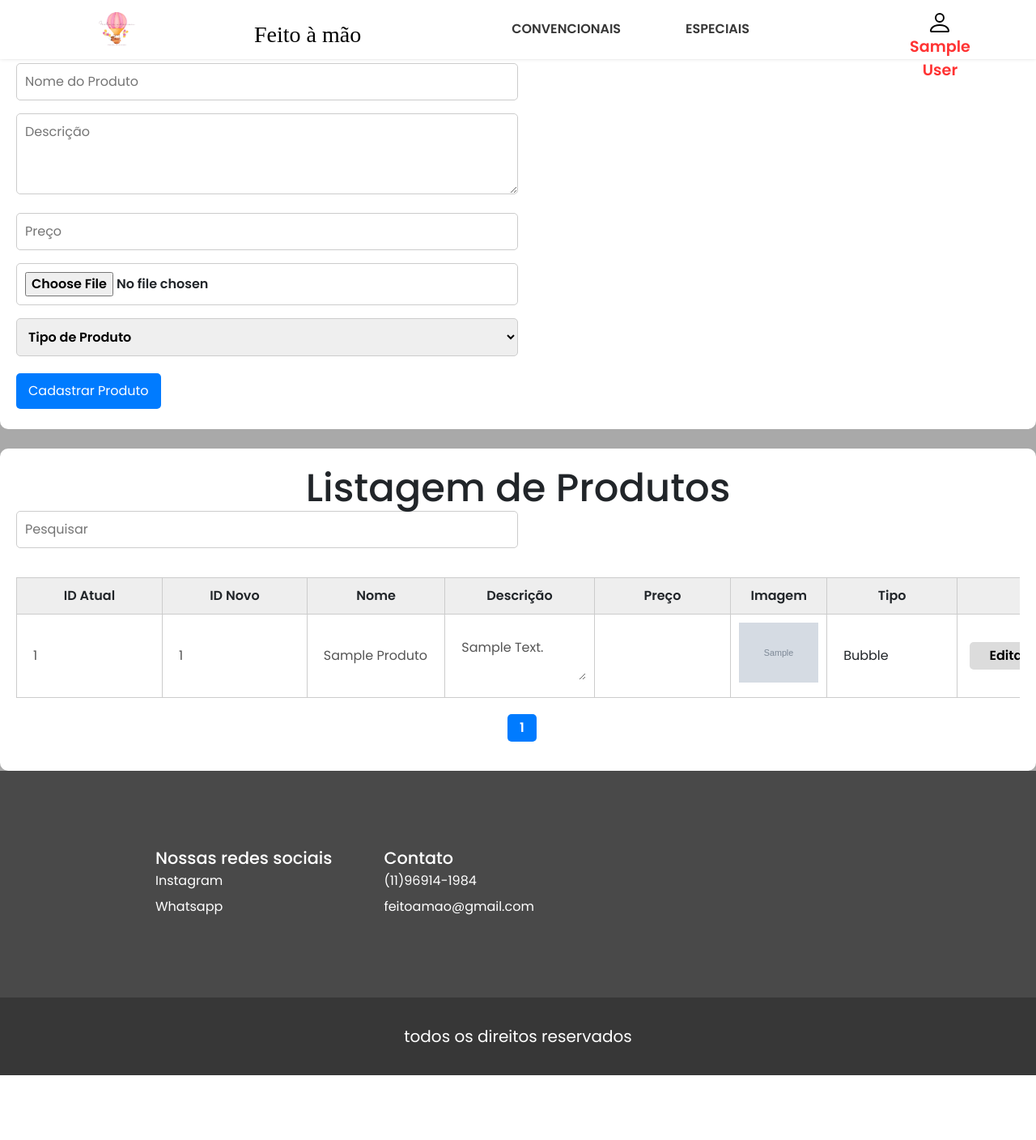
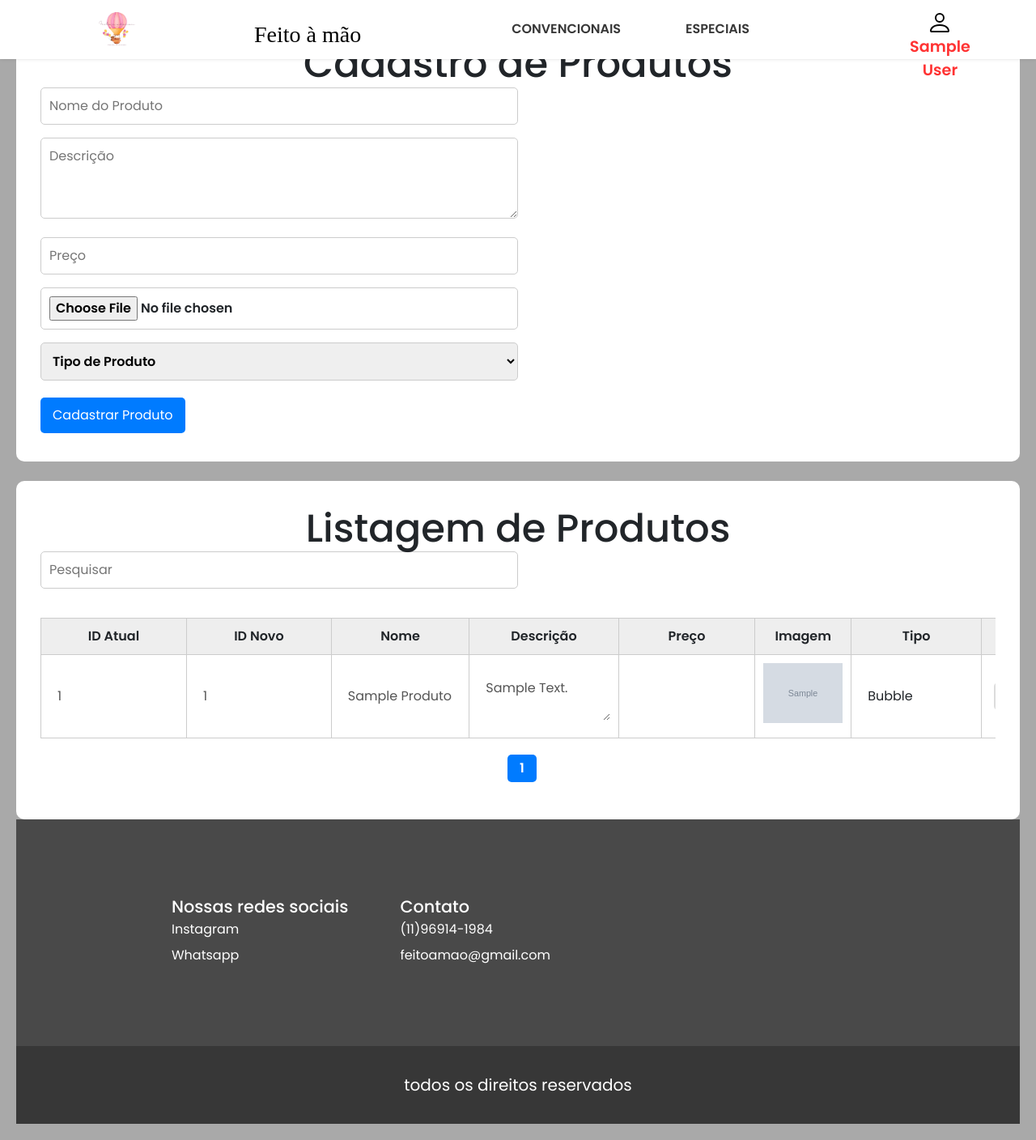
Before and after one commit to PedHip/feitoamaoh, a PHP site: page /view/cadastro_produtos.php in a window 1280 px wide. Shown: the whole page at 81% size. Before the commit the page ends 1328 px from the top, so only its background shows below. Run offline with PHP 8.4, Linux system fonts and the light colour scheme; the visitor is signed in with stand-in values (Sample User, id 1); tables that the repository leaves empty or names only in its code hold one stand-in row (values such as "Sample post"); grey boxes marked "Sample" are stand-in pictures; some web fonts are replaced.

Commit message:
Update backend.css

```diff
--- a/styles/backend.css
+++ b/styles/backend.css
@@ -6,7 +6,7 @@
     body {
         font-family: Arial, sans-serif !important;
         margin: 0 !important;
-
+      padding: 20px !important;
         background-color: #a9a9a9 !important;
     }
 
@@ -18,7 +18,6 @@
         background-color: #fff;
         padding: 30px;
         border-radius: 10px;
-        padding: 20px !important;
     }
 
     .desc_prod {
```
